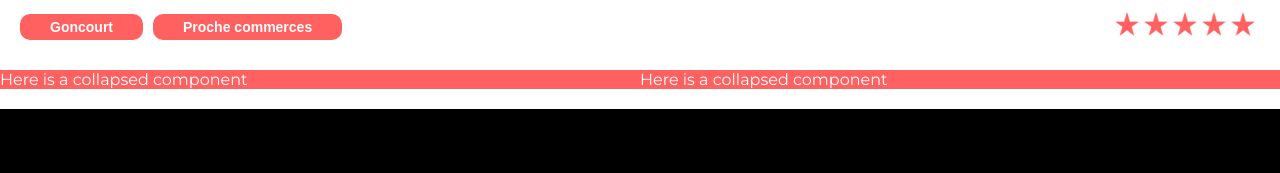
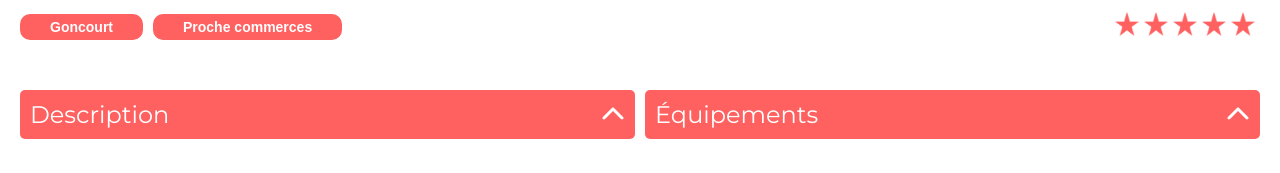
Before and after one commit to ceddevstudent89/Kasa-project, a React (Vite) app: page /cards/0979876d in a window 1280 px wide. Shown: the part 616-789 px from the top of the page. Built offline with nearby package versions, Linux system fonts and the light colour scheme.

Commit message:
Modif composant Collapse et intégrer Collapse dans CarDetail

```diff
--- a/package.json
+++ b/package.json
@@ -10,6 +10,9 @@
     "preview": "vite preview"
   },
   "dependencies": {
+    "@fortawesome/fontawesome-svg-core": "^6.5.1",
+    "@fortawesome/free-solid-svg-icons": "^6.5.1",
+    "@fortawesome/react-fontawesome": "^0.2.0",
     "react": "^18.2.0",
     "react-dom": "^18.2.0",
     "react-router-dom": "^6.22.0",
--- a/src/components/CardDetail.jsx
+++ b/src/components/CardDetail.jsx
@@ -8,6 +8,7 @@ import redStar from "../assets/red_star.png";
 
 import styled from "styled-components";
 import Footer from "../components/Footer";
+import Collapse from "./Collapse";
 
 const CardContainer = styled.section`
   display: flex;
@@ -122,6 +123,20 @@ const StarsRating = styled.div`
   }
 `;
 
+const CollapseDiv = styled.div`
+  display: flex;
+  flex-direction: row;
+  gap: 10px;
+
+  @media (max-width: 1440px) {
+    padding: 0 20px;
+  }
+
+  @media (max-width: 768px) {
+    flex-direction: column;
+  }
+`;
+
 export default function CardDetail() {
   const params = useParams();
   console.log(params.id);
@@ -195,17 +210,16 @@ export default function CardDetail() {
         </CardContent>
       </CardContainer>
 
-      <div
-        style={{
-          color: "#fff",
-          background: "#ff6060",
-          display: "grid",
-          gridTemplateColumns: "1fr 1fr",
-        }}
-      >
-        <div>Here is a collapsed component</div>
-        <div>Here is a collapsed component</div>
-      </div>
+      <CollapseDiv>
+        <Collapse title={"Description"}>{description}</Collapse>
+        <Collapse title={"Équipements"}>
+          <ul>
+            {equipments.map((equipment, index) => (
+              <li key={`${index}-${equipment}`}>{equipment}</li>
+            ))}
+          </ul>
+        </Collapse>
+      </CollapseDiv>
       <Footer />
     </div>
   );
--- a/src/components/Collapse.jsx
+++ b/src/components/Collapse.jsx
@@ -1,115 +1,88 @@
-import React, { useState, useEffect, useRef } from "react";
-import "../index.css";
-import chevron from "../assets/chevron.png";
+import styled from "styled-components";
+import { useState } from "react";
 
-import styled from "styled-components";
+import { FontAwesomeIcon } from "@fortawesome/react-fontawesome";
+import { faChevronDown } from "@fortawesome/free-solid-svg-icons";
 
-const CollapseContainer = styled.div`
-  max-width: 80%;
-  margin: 0 auto;
-  border-radius: 5px;
-  background: #f6f6f6;
+// Composant collapse
+const StyleCollapseContainer = styled.div`
+  margin-bottom: 20px;
+  max-width: 1300px;
+  width: 100%;
+  margin: 20px auto;
 `;
 
-const CollapseVisible = styled.button`
-  margin-top: 20px;
-  background: #ff6060;
-  width: 100%;
+const StyleCollapseHeader = styled.div`
+  border-radius: 5px;
+  background-color: #ff6060;
   color: #fff;
   cursor: pointer;
-  border: 1px solid #ff6060;
   display: flex;
   justify-content: space-between;
   align-items: center;
-  padding: 0px 15px;
-  border-radius: 5px;
-`;
+  padding: 10px;
 
-const CollapseTitle = styled.span`
-  font-family: inherit;
-  font-size: 24px;
-  font-weight: 700;
-  padding: 10px 0;
-`;
+  .chevron-icon {
+    font-size: 1.5em;
+    color: #fff;
+    transition: transform 0.3s ease-in-out;
+    transform: rotate(0deg);
+  }
 
-const CollapseImg = styled.img`
-  width: 20px;
-  transform: rotate(180deg);
-  transition: transform 0.3s ease-in-out;
-
-  &.active {
-    transform: rotate(0deg);
+  .chevron-icon.down {
+    transform: rotate(180deg);
   }
 `;
 
-const CollapseToggle = styled.div`
-  height: 0px;
-  font-size: 18px;
-  opacity: 0;
-  transform: translateY(-20px);
-  transition: opacity 0.3s ease-in-out, transform 0.3s 0.3s ease-in-out,
-    height 0.3s 0.3s ease-in-out;
-  color: #000;
-  border-bottom-left-radius: 3px;
-  border-bottom-right-radius: 3px;
-
-  &.animated {
-    opacity: 1;
-    transform: translateY(0px);
-    transition: height 0.3s ease-in-out, transform 0.3s 0.25s ease-in-out,
-      opacity 0.3s 0.3s ease-in-out;
-  }
+const StyledCollapseTitle = styled.h2`
+  font-family: Montserrat;
+  font-weight: 400;
+  margin: 0;
 `;
 
-const CollapseText = styled.p`
-  font-size: 22px;
-  font-weight: 400;
-  margin: 0;
-  padding: 22px 15px;
-  pointer-events: none;
-  line-height: 1.3;
-  @media screen and (max-width: 940px) {
-    .collapse-toggle p {
-      font-size: 18px;
-    }
+const StyledCollapseContent = styled.div`
+  background-color: #f3f3f3;
+  padding: 10px;
 `;
 
-export default function collapse({ title, children }) {
-  const [toggle, setToggle] = useState(false);
-  const [heightEl, setHeightEl] = useState();
+const StyledCollapseUl = styled.ul`
+  list-style: none;
+  margin: 0;
+  padding: 10px;
+  overflow: hidden;
+`;
 
-  const refHeight = useRef();
+const StyledCollapseLi = styled.li`
+  font-family: Montserrat;
+  font-size: 24px;
+  font-weight: 400;
+  color: #d9534f;
+  margin-bottom: 5px;
+  // idée d'animation :
+  // transform: translateY(${(props) => (props.open ? "0px" : "-20px")});
+  // opacity: ${(props) => (props.open ? "1" : "0")};
+  // transition: all 0.3s ease-out;
+`;
 
-  /* useEffect est utilisé ici pour mesurer la hauteur de l’élément de la collapse
-  après le rendu, afin de pouvoir animer sa hauteur plus tard lorsque
-  la collapse est ouvert ou fermé. */
+export default function Collapse(props) {
+  const [isOpen, setIsOpen] = useState(false);
 
-  useEffect(() => {
-    // console.log(refHeight);
-    setHeightEl(`${refHeight.current.scrollHeight}px`);
-  }, []);
-
-  const toggleState = () => {
-    setToggle(!toggle);
-  };
-
-  // console.log(toggle);
   return (
-    <CollapseContainer>
-      <CollapseVisible onClick={toggleState}>
-        <CollapseTitle>{title}</CollapseTitle>
-        <CollapseImg className={toggle ? "active" : undefined} src={chevron} />
-      </CollapseVisible>
-
-      <CollapseToggle
-        className={toggle ? "collapse-toggle animated" : "collapse-toggle"}
-        style={{ height: toggle ? `${heightEl}` : "0px" }}
-        ref={refHeight}
-      >
-        <CollapseText aria-hidden={toggle ? "true" : "false"}>
-          {children}
-        </CollapseText>
-      </CollapseToggle>
-    </CollapseContainer>
+    <StyleCollapseContainer>
+      <StyleCollapseHeader onClick={() => setIsOpen(!isOpen)}>
+        <StyledCollapseTitle>{props.title}</StyledCollapseTitle>
+        <FontAwesomeIcon
+          icon={faChevronDown}
+          className={`chevron-icon ${isOpen ? "up" : "down"}`}
+        />
+      </StyleCollapseHeader>
+      {isOpen && (
+        <StyledCollapseContent className="collapse-content">
+          <StyledCollapseUl>
+            <StyledCollapseLi open={isOpen}>{props.children}</StyledCollapseLi>
+          </StyledCollapseUl>
+        </StyledCollapseContent>
+      )}
+    </StyleCollapseContainer>
   );
 }
```
Also changed, not shown: 1 other file (tests, documents, lock files or other folders).
